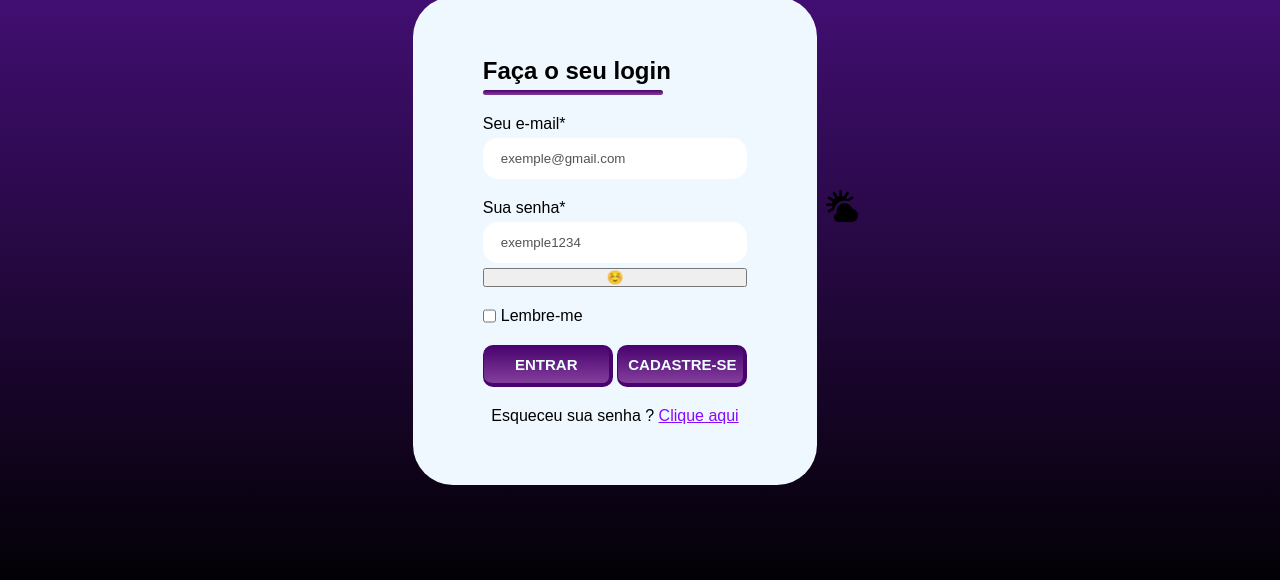
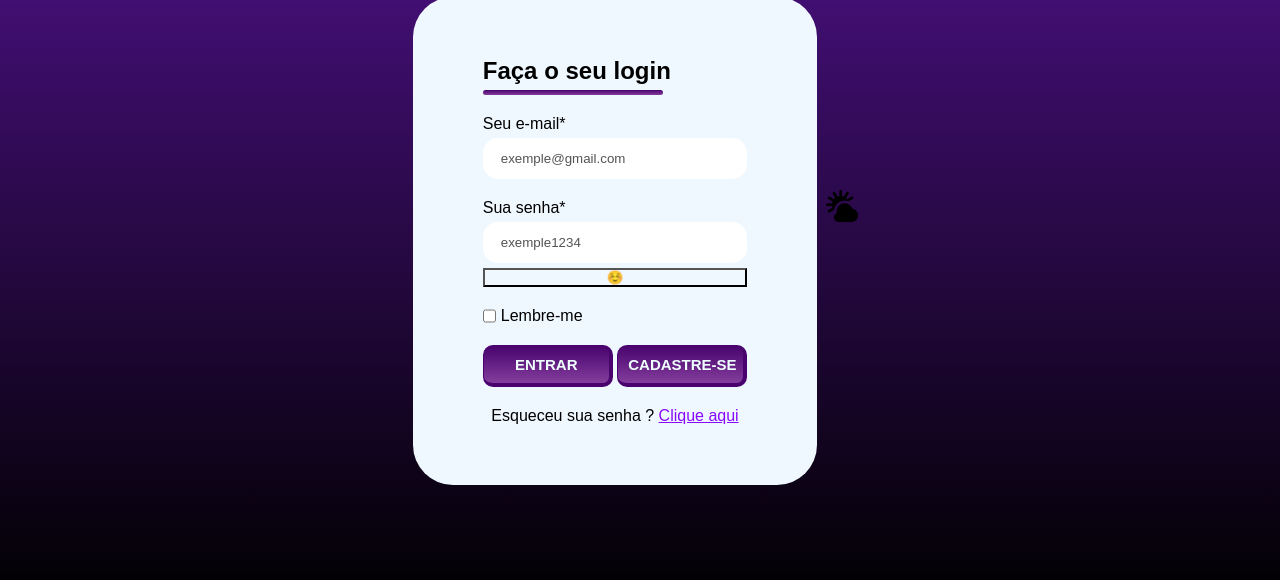
Before and after one commit to Gustavo-De-Sousa/tela_de_Login_for_gustavo, a plain HTML site: page index.html in a window 1280 px wide. Shown: the part 194-774 px from the top of the page. Drawn offline with Linux system fonts and the light colour scheme.

Commit message:
Atualizar o style.css

```diff
--- a/style.css
+++ b/style.css
@@ -31,6 +31,10 @@
         width: auto;
         min-width: 0;
     }
+}
+
+button{
+    background-color: transparent;
 }
 .button {
     flex: 1;
```
